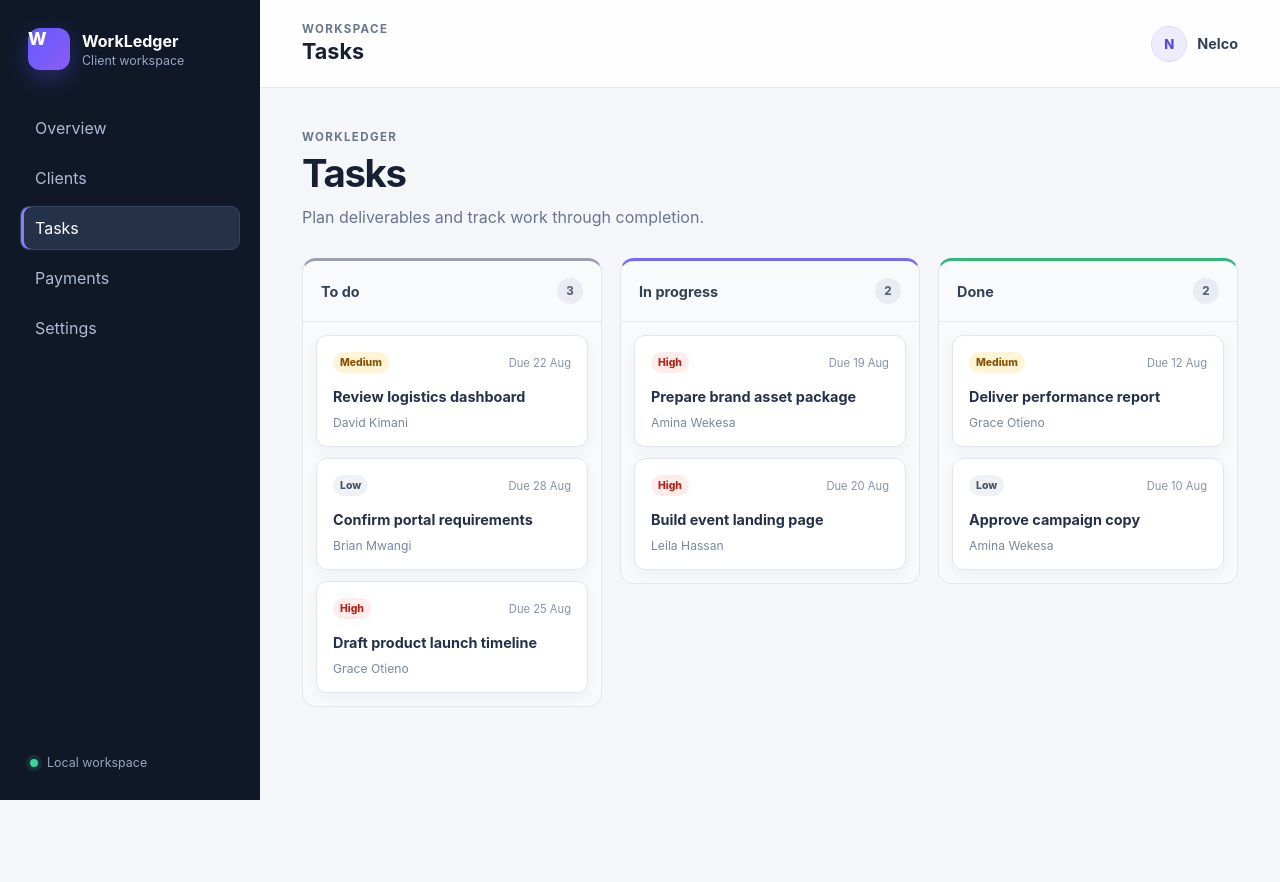
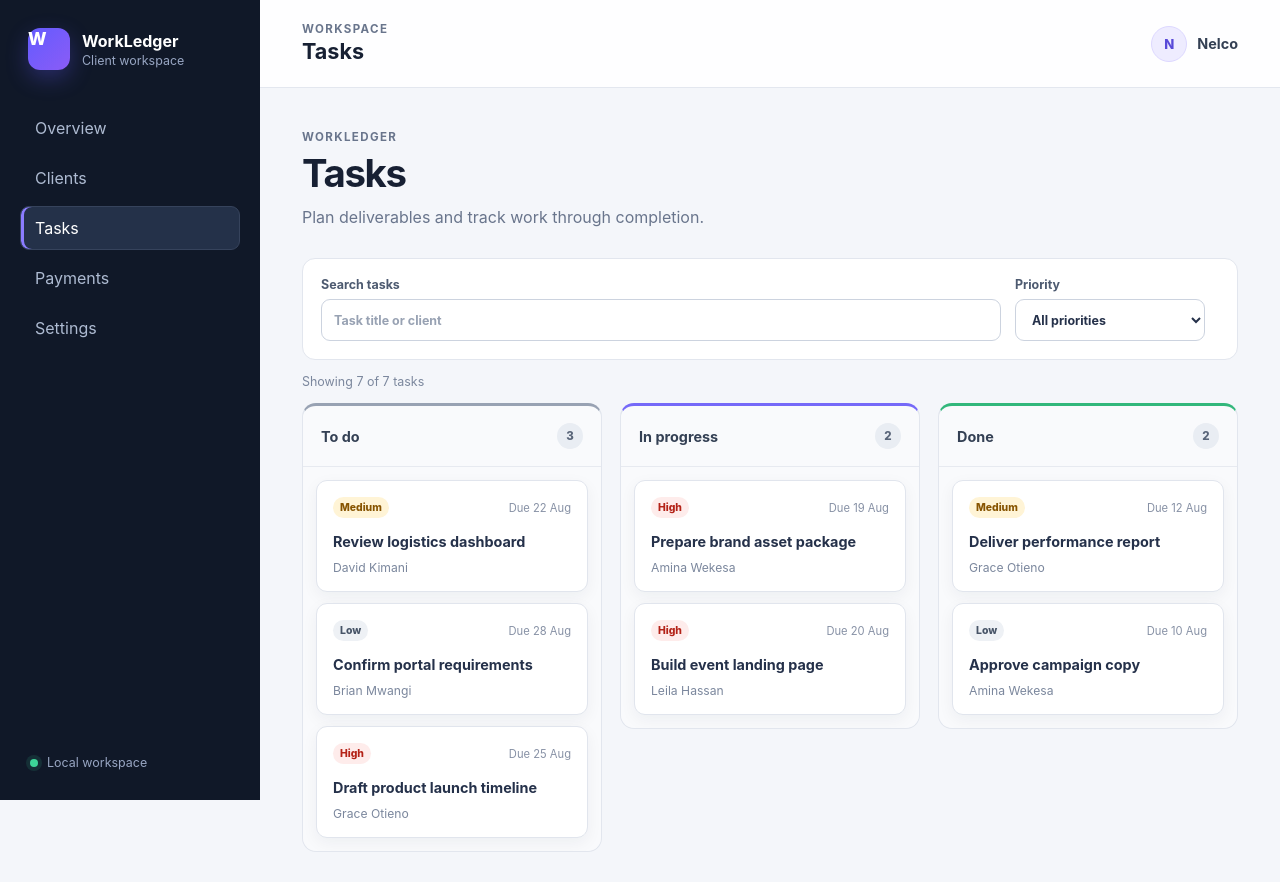
Before and after one commit to nelco254-art/workledger, a React (Vite) app: page / in a window 1280 px wide. Both pictures are taken after a click on the button "Tasks". Shown: the top 882 px of the page. Before the commit the page ends 800 px from the top, so only its background shows below. Built offline with nearby package versions, Linux system fonts and the light colour scheme.

Commit message:
feat: add task search and priority filtering

```diff
--- a/src/App.css
+++ b/src/App.css
@@ -1062,3 +1062,41 @@
     grid-template-columns: 1fr;
   }
 }
+
+.task-board-layout {
+  display: grid;
+  gap: 14px;
+}
+
+.task-toolbar {
+  display: grid;
+  grid-template-columns: minmax(240px, 1fr) 190px auto;
+  gap: 14px;
+  align-items: end;
+  padding: 18px;
+  border: 1px solid #e2e6ee;
+  border-radius: 13px;
+  background: #ffffff;
+}
+
+.task-result-count {
+  margin: 0;
+  color: #7b879d;
+  font-size: 0.78rem;
+}
+
+.task-column-empty {
+  padding: 30px 12px;
+  border: 1px dashed #d6dce6;
+  border-radius: 10px;
+  color: #8791a5;
+  background: rgb(255 255 255 / 55%);
+  font-size: 0.78rem;
+  text-align: center;
+}
+
+@media (max-width: 720px) {
+  .task-toolbar {
+    grid-template-columns: 1fr;
+  }
+}
--- a/src/components/TaskBoard.tsx
+++ b/src/components/TaskBoard.tsx
@@ -1,9 +1,17 @@
-import type { Client, TaskStatus, WorkTask } from '../types'
+import { useState } from 'react'
+import type {
+  Client,
+  TaskPriority,
+  TaskStatus,
+  WorkTask,
+} from '../types'
 
 interface TaskBoardProps {
   clients: Client[]
   tasks: WorkTask[]
 }
+
+type PriorityFilter = TaskPriority | 'all'
 
 const taskColumns: Array<{ status: TaskStatus; label: string }> = [
   { status: 'todo', label: 'To do' },
@@ -21,14 +29,86 @@ const formatDate = (date: string) =>
   dateFormatter.format(new Date(`${date}T00:00:00Z`))
 
 export function TaskBoard({ clients, tasks }: TaskBoardProps) {
+  const [query, setQuery] = useState('')
+  const [priorityFilter, setPriorityFilter] =
+    useState<PriorityFilter>('all')
+
   const clientNames = new Map(
     clients.map((client) => [client.id, client.name]),
   )
 
+  const normalizedQuery = query.trim().toLowerCase()
+
+  const filteredTasks = tasks.filter((task) => {
+    const clientName = clientNames.get(task.clientId) ?? ''
+
+    const matchesQuery =
+      normalizedQuery.length === 0 ||
+      task.title.toLowerCase().includes(normalizedQuery) ||
+      clientName.toLowerCase().includes(normalizedQuery)
+
+    const matchesPriority =
+      priorityFilter === 'all' || task.priority === priorityFilter
+
+    return matchesQuery && matchesPriority
+  })
+
+  const hasActiveFilters =
+    normalizedQuery.length > 0 || priorityFilter !== 'all'
+
+  const clearFilters = () => {
+    setQuery('')
+    setPriorityFilter('all')
+  }
+
   return (
+    <div className="task-board-layout">
+      <div className="task-toolbar" role="search">
+        <label className="filter-field">
+          <span>Search tasks</span>
+          <input
+            aria-describedby="task-results"
+            onChange={(event) => setQuery(event.target.value)}
+            placeholder="Task title or client"
+            type="search"
+            value={query}
+          />
+        </label>
+
+        <label className="filter-field">
+          <span>Priority</span>
+          <select
+            onChange={(event) =>
+              setPriorityFilter(event.target.value as PriorityFilter)
+            }
+            value={priorityFilter}
+          >
+            <option value="all">All priorities</option>
+            <option value="high">High</option>
+            <option value="medium">Medium</option>
+            <option value="low">Low</option>
+          </select>
+        </label>
+
+        {hasActiveFilters && (
+          <button
+            className="secondary-button"
+            onClick={clearFilters}
+            type="button"
+          >
+            Clear filters
+          </button>
+        )}
+      </div>
+
+      <p className="task-result-count" id="task-results" aria-live="polite">
+        Showing {filteredTasks.length} of {tasks.length}{' '}
+        {tasks.length === 1 ? 'task' : 'tasks'}
+      </p>
+
       <div className="task-board" aria-label="Task board">
         {taskColumns.map((column) => {
-        const columnTasks = tasks.filter(
+          const columnTasks = filteredTasks.filter(
             (task) => task.status === column.status,
           )
 
@@ -40,7 +120,10 @@ export function TaskBoard({ clients, tasks }: TaskBoardProps) {
               aria-labelledby={`task-column-${column.status}`}
             >
               <header className="task-column-header">
-              <h3 id={`task-column-${column.status}`}>{column.label}</h3>
+                <h3 id={`task-column-${column.status}`}>
+                  {column.label}
+                </h3>
+
                 <span
                   className="task-count"
                   aria-label={`${columnTasks.length} tasks`}
@@ -50,7 +133,8 @@ export function TaskBoard({ clients, tasks }: TaskBoardProps) {
               </header>
 
               <ul className="task-list">
-              {columnTasks.map((task) => (
+                {columnTasks.length > 0 ? (
+                  columnTasks.map((task) => (
                     <li className="task-card" key={task.id}>
                       <div className="task-card-topline">
                         <span
@@ -73,11 +157,17 @@ export function TaskBoard({ clients, tasks }: TaskBoardProps) {
                         {clientNames.get(task.clientId) ?? 'Unknown client'}
                       </p>
                     </li>
-              ))}
+                  ))
+                ) : (
+                  <li className="task-column-empty">
+                    No matching tasks
+                  </li>
+                )}
               </ul>
             </section>
           )
         })}
       </div>
+    </div>
   )
 }
```
Lines whose indentation alone changed are shown as unchanged.
